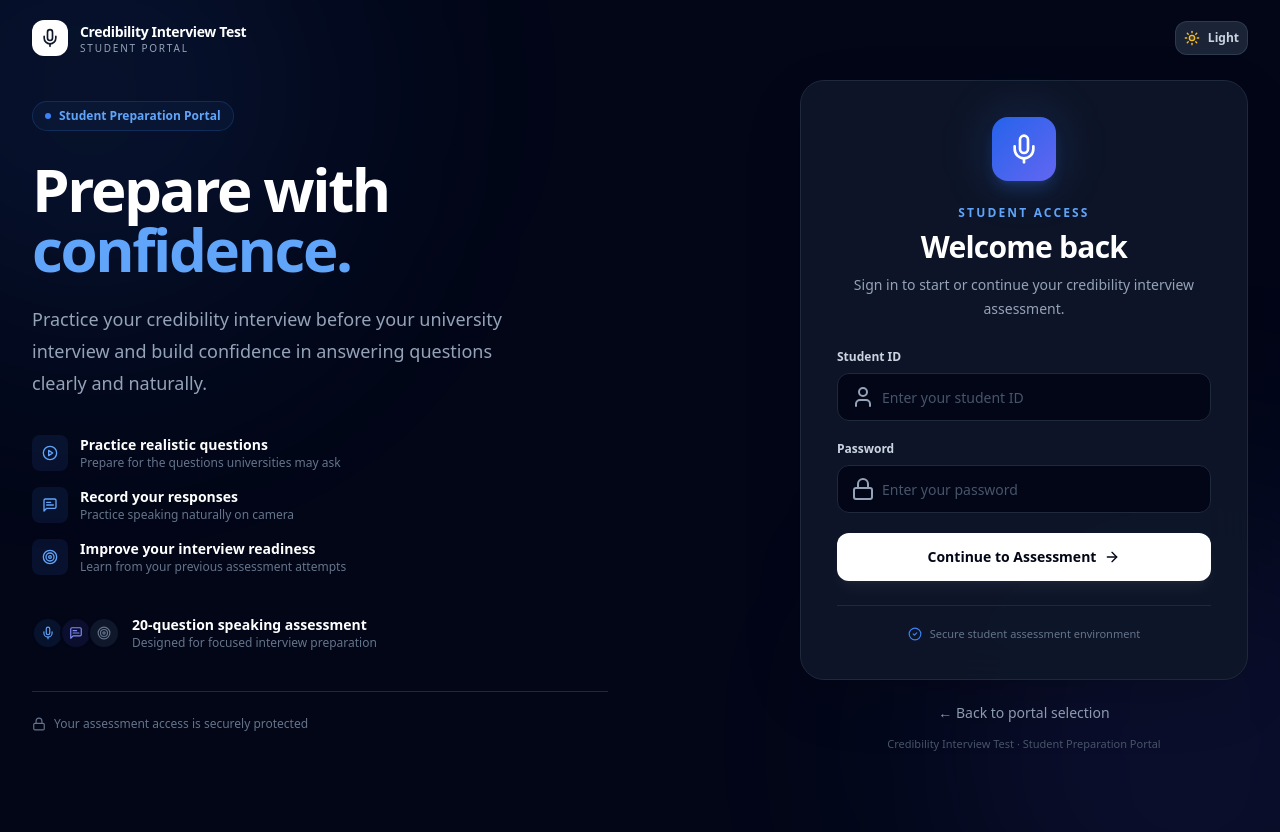
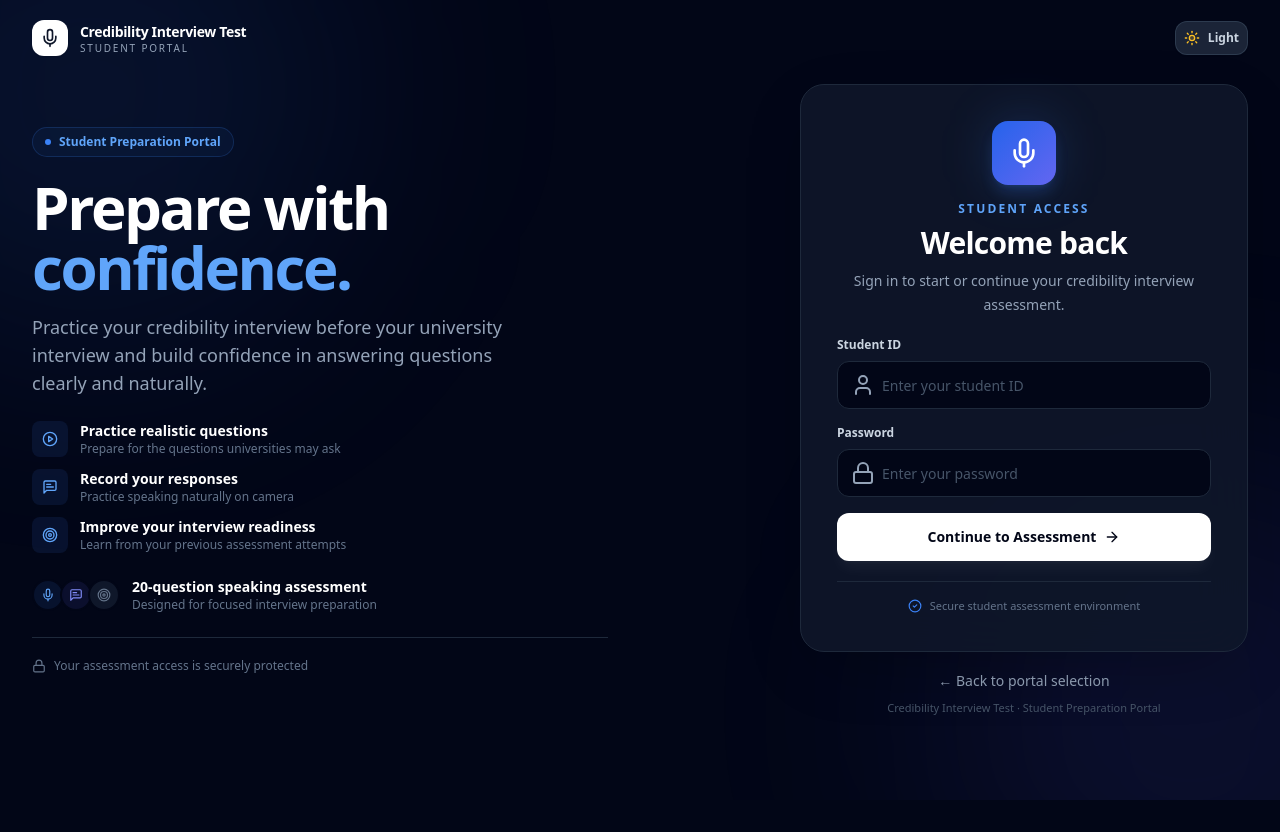
Before and after one commit to Raj290605/English-Assessment-Test-, a Next.js app: page /login in a window 1280 px wide. After the commit the page ends 800 px from the top, so only its background shows below. Built offline with nearby package versions, Linux system fonts and the light colour scheme.

Commit message:
Fix login page viewport spacing

```diff
--- a/src/app/(auth)/admin-login/page.tsx
+++ b/src/app/(auth)/admin-login/page.tsx
@@ -94,7 +94,7 @@ export default function AdminLoginPage() {
       {/* Main content */}
       <div className="relative z-10 min-h-screen flex items-center">
 
-        <div className="w-full max-w-7xl mx-auto px-5 sm:px-8 py-28 lg:py-20">
+        <div className="w-full max-w-7xl mx-auto px-5 sm:px-8 py-20 lg:py-8">
 
           <div className="grid lg:grid-cols-[1.05fr_0.95fr] gap-12 lg:gap-20 items-center">
 
@@ -105,7 +105,7 @@ export default function AdminLoginPage() {
             <section className="hidden lg:block max-w-xl">
 
               {/* Badge */}
-              <div className="inline-flex items-center gap-2 px-3 py-1.5 rounded-full border border-emerald-500/20 bg-emerald-500/5 text-emerald-700 dark:text-emerald-400 text-xs font-semibold mb-7">
+              <div className="inline-flex items-center gap-2 px-3 py-1.5 rounded-full border border-emerald-500/20 bg-emerald-500/5 text-emerald-700 dark:text-emerald-400 text-xs font-semibold mb-5">
                 <span className="w-1.5 h-1.5 rounded-full bg-emerald-500 animate-pulse" />
                 Secure Evaluation Environment
               </div>
@@ -121,14 +121,14 @@ export default function AdminLoginPage() {
               </h1>
 
               {/* Description */}
-              <p className="mt-6 text-lg leading-8 text-slate-600 dark:text-slate-400 max-w-lg">
+              <p className="mt-4 text-lg leading-7 text-slate-600 dark:text-slate-400 max-w-lg">
                 Manage student interview assessments, review recorded
                 responses, and provide structured evaluation feedback from
                 one secure workspace.
               </p>
 
               {/* Feature list */}
-              <div className="mt-9 space-y-4">
+              <div className="mt-6 space-y-3">
 
                 {/* Feature 1 */}
                 <div className="flex items-center gap-3">
@@ -184,7 +184,7 @@ export default function AdminLoginPage() {
               </div>
 
               {/* Security line */}
-              <div className="mt-12 pt-6 border-t border-slate-200 dark:border-slate-800">
+              <div className="mt-8 pt-5 border-t border-slate-200 dark:border-slate-800">
                 <div className="flex items-center gap-2 text-xs text-slate-500 dark:text-slate-500">
                   <Lock className="w-3.5 h-3.5" />
                   <span>Protected administrator environment</span>
@@ -210,7 +210,7 @@ export default function AdminLoginPage() {
                 </div>
 
                 {/* Icon */}
-                <div className="flex justify-center mb-6">
+                <div className="flex justify-center mb-4">
                   <div className="relative">
 
                     <div className="absolute inset-0 rounded-2xl bg-emerald-500/20 blur-xl" />
@@ -249,7 +249,7 @@ export default function AdminLoginPage() {
                 )}
 
                 {/* Login form */}
-                <form onSubmit={handleLogin} className="mt-7 space-y-5">
+                <form onSubmit={handleLogin} className="mt-5 space-y-4">
 
                   {/* Admin ID */}
                   <div>
@@ -330,7 +330,7 @@ export default function AdminLoginPage() {
                 </form>
 
                 {/* Security note */}
-                <div className="mt-6 pt-5 border-t border-slate-100 dark:border-slate-800">
+                <div className="mt-5 pt-4 border-t border-slate-100 dark:border-slate-800">
                   <div className="flex items-center justify-center gap-2 text-[11px] text-slate-400 dark:text-slate-500">
                     <CheckCircle2 className="w-3.5 h-3.5 text-emerald-500" />
 
@@ -343,7 +343,7 @@ export default function AdminLoginPage() {
               </div>
 
               {/* Back + footer */}
-              <div className="mt-5 text-center space-y-3">
+              <div className="mt-4 text-center space-y-2">
 
                 <Link
                   href="/"
--- a/src/app/(auth)/login/page.tsx
+++ b/src/app/(auth)/login/page.tsx
@@ -88,7 +88,7 @@ export default function StudentLoginPage() {
       {/* Main content */}
       <div className="relative z-10 min-h-screen flex items-center">
 
-        <div className="w-full max-w-7xl mx-auto px-5 sm:px-8 py-28 lg:py-20">
+        <div className="w-full max-w-7xl mx-auto px-5 sm:px-8 py-20 lg:py-8">
 
           <div className="grid lg:grid-cols-[1.05fr_0.95fr] gap-12 lg:gap-20 items-center">
 
@@ -99,7 +99,7 @@ export default function StudentLoginPage() {
             <section className="hidden lg:block max-w-xl">
 
               {/* Badge */}
-              <div className="inline-flex items-center gap-2 px-3 py-1.5 rounded-full border border-blue-500/20 bg-blue-500/5 text-blue-700 dark:text-blue-400 text-xs font-semibold mb-7">
+              <div className="inline-flex items-center gap-2 px-3 py-1.5 rounded-full border border-blue-500/20 bg-blue-500/5 text-blue-700 dark:text-blue-400 text-xs font-semibold mb-5">
                 <span className="w-1.5 h-1.5 rounded-full bg-blue-500 animate-pulse" />
                 Student Preparation Portal
               </div>
@@ -115,14 +115,14 @@ export default function StudentLoginPage() {
               </h1>
 
               {/* Description */}
-              <p className="mt-6 text-lg leading-8 text-slate-600 dark:text-slate-400 max-w-lg">
+              <p className="mt-4 text-lg leading-7 text-slate-600 dark:text-slate-400 max-w-lg">
                 Practice your credibility interview before your university
                 interview and build confidence in answering questions clearly
                 and naturally.
               </p>
 
               {/* Feature list */}
-              <div className="mt-9 space-y-4">
+              <div className="mt-6 space-y-3">
 
                 {/* Feature 1 */}
                 <div className="flex items-center gap-3">
@@ -178,7 +178,7 @@ export default function StudentLoginPage() {
               </div>
 
               {/* Assessment information */}
-              <div className="mt-10 flex items-center gap-3">
+              <div className="mt-6 flex items-center gap-3">
                 <div className="flex -space-x-1">
                   <div className="w-8 h-8 rounded-full bg-blue-500/10 border-2 border-slate-50 dark:border-slate-950 flex items-center justify-center">
                     <Mic className="w-3.5 h-3.5 text-blue-600 dark:text-blue-400" />
@@ -205,7 +205,7 @@ export default function StudentLoginPage() {
               </div>
 
               {/* Security line */}
-              <div className="mt-10 pt-6 border-t border-slate-200 dark:border-slate-800">
+              <div className="mt-6 pt-5 border-t border-slate-200 dark:border-slate-800">
                 <div className="flex items-center gap-2 text-xs text-slate-500 dark:text-slate-500">
                   <Lock className="w-3.5 h-3.5" />
                   <span>Your assessment access is securely protected</span>
@@ -231,7 +231,7 @@ export default function StudentLoginPage() {
                 </div>
 
                 {/* Icon */}
-                <div className="flex justify-center mb-6">
+                <div className="flex justify-center mb-4">
                   <div className="relative">
 
                     <div className="absolute inset-0 rounded-2xl bg-blue-500/20 blur-xl" />
@@ -270,7 +270,7 @@ export default function StudentLoginPage() {
                 )}
 
                 {/* Login form */}
-                <form onSubmit={handleLogin} className="mt-7 space-y-5">
+                <form onSubmit={handleLogin} className="mt-5 space-y-4">
 
                   {/* Student ID */}
                   <div>
@@ -351,7 +351,7 @@ export default function StudentLoginPage() {
                 </form>
 
                 {/* Security note */}
-                <div className="mt-6 pt-5 border-t border-slate-100 dark:border-slate-800">
+                <div className="mt-5 pt-4 border-t border-slate-100 dark:border-slate-800">
                   <div className="flex items-center justify-center gap-2 text-[11px] text-slate-400 dark:text-slate-500">
                     <CheckCircle2 className="w-3.5 h-3.5 text-blue-500" />
 
@@ -364,7 +364,7 @@ export default function StudentLoginPage() {
               </div>
 
               {/* Back button + footer */}
-              <div className="mt-5 text-center space-y-3">
+              <div className="mt-4 text-center space-y-2">
 
                 <Link
                   href="/"
```
